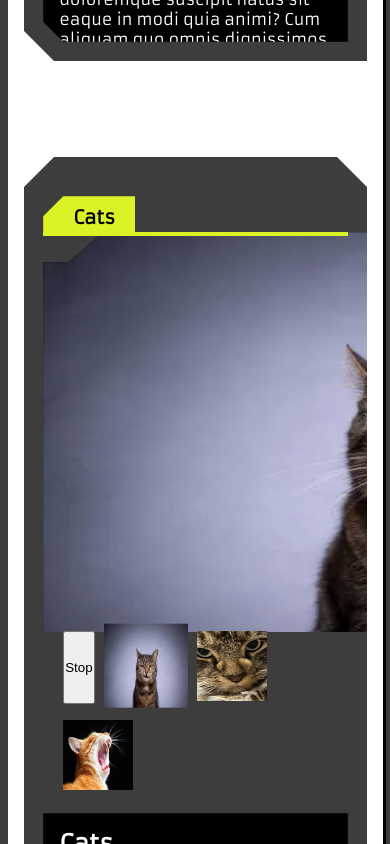
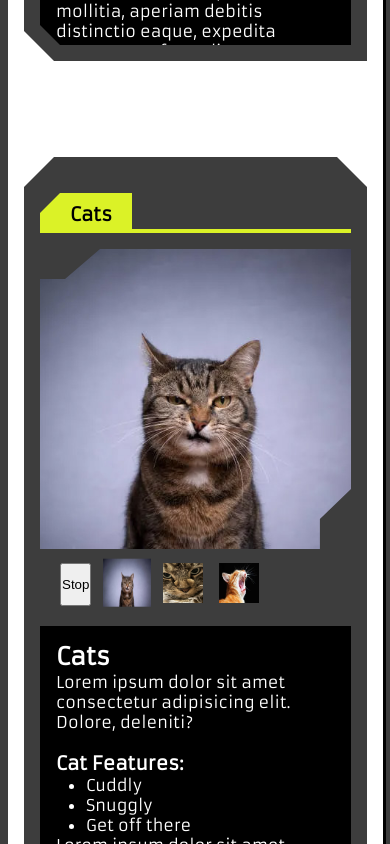
Before and after one commit to ChrisJackem/port_app, a Next.js app: page /work in a window 390 px wide. Shown: the part 1156-2000 px from the top of the page. Built offline with nearby package versions, Linux system fonts and the light colour scheme; a web font is replaced by a local one.

Commit message:
Work Container work 1

```diff
--- a/src/components/scroller/scroller.module.css
+++ b/src/components/scroller/scroller.module.css
@@ -1,5 +1,5 @@
 .scroll_tools{
-    padding: 1rem 50px;
+    padding: 0.5rem 50px;
     position: fixed;
     z-index: 99999;
     top: 0px; left: 0px;
@@ -8,20 +8,12 @@
     align-items: center;
 }
 
-.scroll_tools::after{
-    height: 0;
-}
-
-.scroll_tools::after{
-    background-color: var(--darkest, #CCC);
-    z-index: -1;
-}
 .scroll_tools > button{
     background-size: cover;
     padding: 0.015rem;
     background-color: transparent;
-    width: 30px;
-    height: 30px;
+    width: 60px;
+    height: 60px;
     outline: 0; border: 0;
 }
 
@@ -33,3 +25,10 @@
 .btn_next:active, .btn_scroll:active{
     transform: scale(1.1);
 }
+
+@media screen and (max-width: 600px){
+    .scroll_tools > button{
+        width: 40px;
+        height: 40px;
+    }
+}
--- a/src/components/slide_show/slide_show.module.css
+++ b/src/components/slide_show/slide_show.module.css
@@ -1,39 +1,46 @@
-/*.slideshow_container{
-    margin: 1rem 3% 0 0;
-     position: relative;
-    padding: 1rem;
-    padding-top: 395px;
-}*/
+.slideshow_container{
+    padding-top: 420px;
+    gap: 0.5rem;
+    padding-bottom: 0;
+}
 
 .slideshow_image_main{
-
+    width: 100%;
+    object-fit: cover;
+    height: 400px;
 }
 
 .slideshow_buttons{
     padding: 0.25rem;
 }
-    /* .slideshow_buttons::before{
-        height: 90%;
-        background-color: var(--darkest, #000);
-    }
-    .slideshow_buttons::after{
-        background-color: var(--midground, #ccc);
-        clip-path: polygon(
-            0 30%, 100% 30%,
-            100% 90%, 98% 100%,
-            0 100%
-            );
-    } */
 
+/* Container */
 .slideshow_button{
     padding: 0;
     background-color: transparent;
     transition: all 200ms ease-out;
 }
-.slideshow_button:hover{
-    transform: scale(1.1);
+    .slideshow_button:hover{
+        transform: scale(1.1);
+    }
+    .slideshow_button:focus, .active{
+        transform: scale(1.2);
+        z-index: 2;
+    }
+/* image inside */
+.img_btn{
+    aspect-ratio: 1 / 1;
+    height: 50px;
 }
-.slideshow_button:focus, .active{
-    transform: scale(1.2);
-    z-index: 2;
+
+@media screen and (max-width: 500px){
+    .slideshow_container{
+        padding-top: 310px;
+    }
+    .slideshow_image_main{
+        height: 300px;
+    }
+    .img_btn{
+        height: 40px;
+    }
 }
--- a/src/components/slide_show/slide_show.tsx
+++ b/src/components/slide_show/slide_show.tsx
@@ -60,29 +60,17 @@ const SlideShow = ({ title, inView, images }:{
     }
 
     return (
-    <div
-        className={`p-rel padded ${styles.slideshow_container ?? ''}`}
-        style={{
-            margin: '1rem 3% 0 0',
-            paddingTop: '395px'
-        }}
-    >
-        <div
-            className='miter-tl-rb p-abs underer bg-dk'
-            style={{ width: 800, height: 400 }}
-        ></div>
+    <div className={`p-rel padded ${styles.slideshow_container}`} >
 
         <AnimatePresence>
             <motion.img
-                className={`miter-tl-rb p-abs under ${styles.slideshow_image_main ?? ''}`}
+                className={`miter-tl-rb p-abs ${styles.slideshow_image_main}`}
                 key={activeImg}
                 initial={{ x: 0, opacity: 0 }}
                 animate={{ x: 0, opacity: 1 }}
                 exit={{ x: 300, opacity: 0 }}
                 transition={{ duration: .5, type: 'tween' }}
                 alt={`Active theme image: ${title}`}
-            width={800}
-            height={400}
                 src={`${images[activeImg]}`}
             />
         </AnimatePresence>
@@ -96,10 +84,9 @@ const SlideShow = ({ title, inView, images }:{
                     onClick={()=> imgBtnHandler(i)}
                 >
                 <img
+                    className={styles.img_btn}
                     alt={`Button image for image #${i}.`}
                     src={`${images[i]}`}
-                    width={70}
-                    height={70}
                 ></img>
                 </button>
             ))}
--- a/src/components/work_container/work_container.css
+++ b/src/components/work_container/work_container.css
@@ -6,42 +6,24 @@
     display: grid;
     grid-template-rows: min-content min-content 1fr;
     margin: 0 auto;
-    padding: 2.5rem;
+    padding: 1rem;
     transition: all 500ms ease-out;
     overflow: hidden;
-
-
 }
-    /* Decoration */
-    .work-container::after, .work-container::before{
-        content: ''; position: absolute; top: 0; left: 0; width: 100%; height: 100%; z-index: -1;
-    }
-    /* .work-container::after{
-        z-index: 99;
-        background-color: var(--midground, #ccc);
-        clip-path: polygon( 98% 80px,
-            98% 40%,
-        95% 50%, 95% 100%,
-        100% 100%,
-        100% 50px);
-        left: -2px;
-    } */
+    /* Background shape */
     .work-container::before{
         z-index: -2;
-       background-color: var(--background, #000);
+        content: ''; position: absolute; top: 0; left: 0; width: 100%; height: 100%;
+        background-color: var(--background, #000);
         clip-path: polygon(30px 0, calc(100% - 30px) 0, 100% 30px, 100% 100%, 30px 100%, 0 calc(100% - 30px), 0 30px );/* Old main clip */
     }
-
-.work-title{
-    position: sticky;
-    top: 20px;
-}
 
 .work-content{
     transition: all 1s ease-out;
 }
 
 .work-child-outer-container{
+
     overflow-y: scroll;
     color: white;
     background-color: var(--darkest, #FFF);
@@ -58,13 +40,15 @@
     background-color: var(--accent);
 }
 
+
 .work-child-inner-container{
+    padding-top: 0;
     padding: 1rem;
 }
 
 @media screen and (max-width: 600px) {
     .work-container{
-        padding: 1.2rem;
+        padding: 2.25rem 1rem 1rem 1rem;
     }
     .work-child-inner-container{
         padding: 1rem;
--- a/src/components/work_container/work_container.tsx
+++ b/src/components/work_container/work_container.tsx
@@ -66,7 +66,7 @@ const WorkContainer = ({ title, conf, children }: {
   const viewed_class = isInView ? 'viewed' : '';
 
   return (
-    <motion.section className={`work-container ${viewed_class} ${ready_class}`}
+    <motion.section className={`work-container flex-column ${viewed_class} ${ready_class}`}
         key={title}
         variants={variantsContainer}
         whileInView= {{transform: "scale(1)", opacity: 1}}
@@ -94,7 +94,6 @@ const WorkContainer = ({ title, conf, children }: {
       </motion.div>
 
           <div className='work-child-outer-container'>
-
             { conf.link !== undefined && images && /* false && */
               <div className='link-container'>
                 <button className={`chip-a link `} >Button</button>
```
Also changed, not shown: src/components/work_slideshow/work_slideshow.tsx (deleted, +0 -9 lines), src/components/work_slideshow/work_slideshow.css (deleted).
